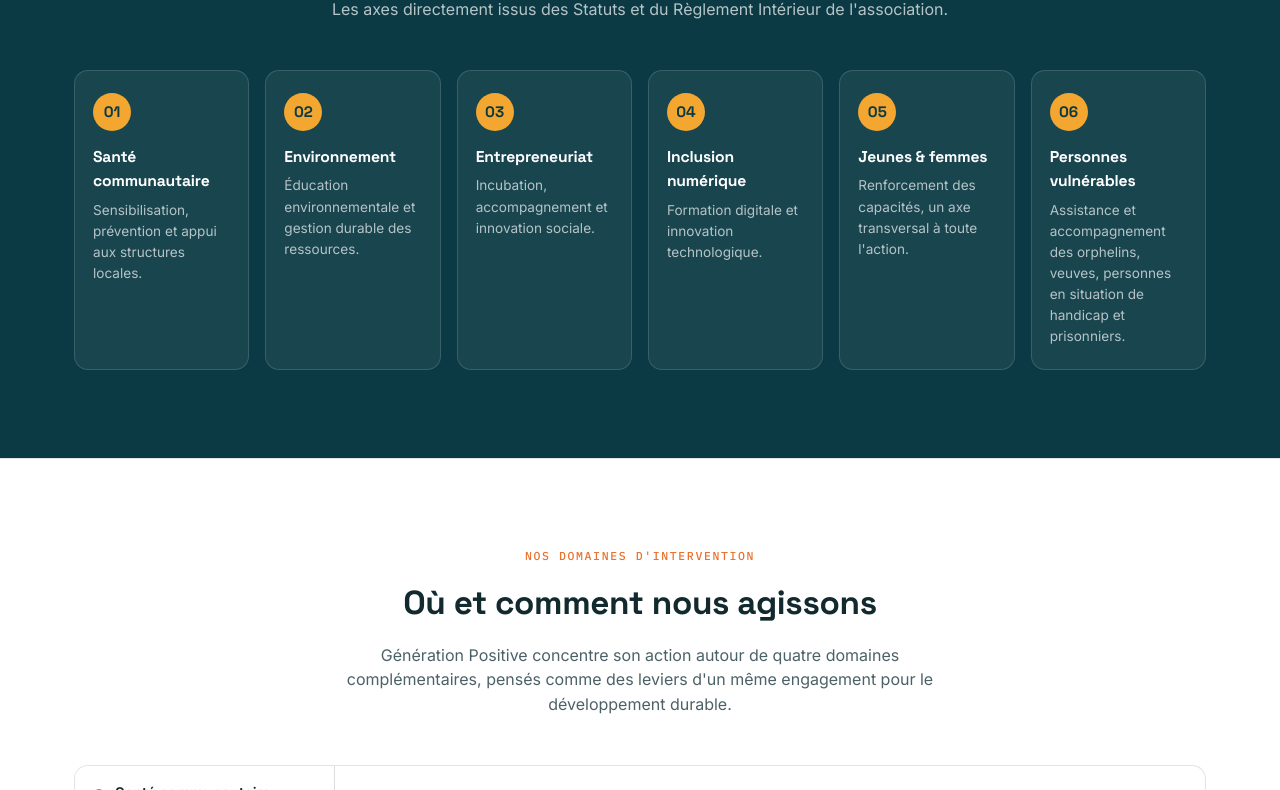
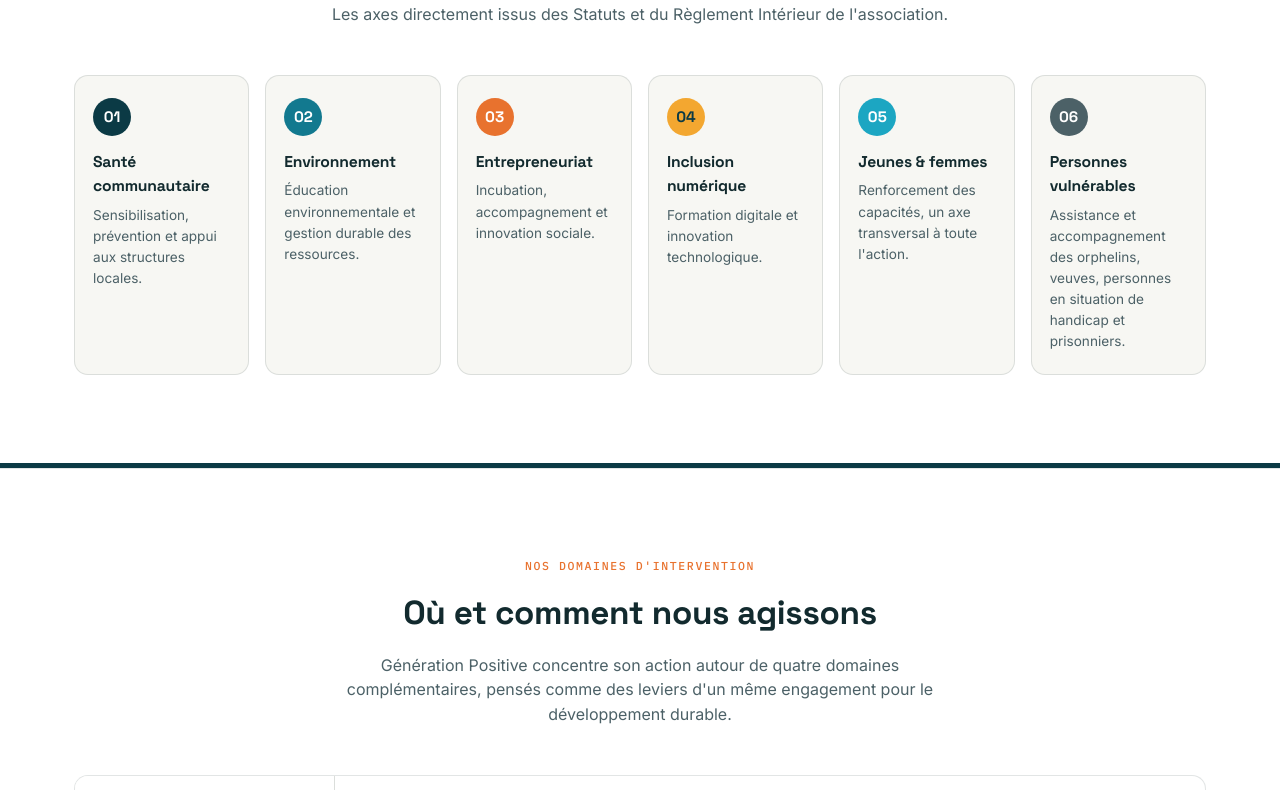
Before and after one commit to generationpositive-dotcom/generationpositive, a plain HTML site: page domaines.html in a window 1280 px wide. Shown: the part 283-1073 px from the top of the page. Drawn offline with nearby package versions, Linux system fonts and the light colour scheme.

Commit message:
Add files via upload

```diff
--- a/css/style.css
+++ b/css/style.css
@@ -204,9 +204,9 @@ section{padding:88px 0;}
 .section-head h2{font-size:clamp(1.6rem,2.6vw,2.2rem);margin-top:12px;}
 .section-head p{color:var(--ink-soft);margin-top:14px;font-size:1rem;}
 .alt{background:var(--white);border-top:1px solid var(--line);border-bottom:1px solid var(--line);}
-.dark{background:var(--teal-deep);color:#fff;}
-.dark .ink-soft{color:rgba(255,255,255,0.7);}
-.dark .section-head p{color:rgba(255,255,255,0.7);}
+.dark{background:#fff;color:var(--ink);border-top:5px solid var(--teal-deep);border-bottom:5px solid var(--teal-deep);}
+.dark .ink-soft{color:var(--ink-soft);}
+.dark .section-head p{color:var(--ink-soft);}
 
 /* ---------- IDENTITY CARDS ---------- */
 .grid-4{display:grid;grid-template-columns:repeat(4,1fr);gap:20px;min-width:0;}
@@ -265,19 +265,25 @@ section{padding:88px 0;}
 /* ---------- MISSION AXES ---------- */
 .axes{display:grid;grid-template-columns:repeat(6,1fr);gap:16px;min-width:0;}
 .axis{
-  background:rgba(255,255,255,0.06);border:1px solid rgba(255,255,255,0.14);
+  background:var(--paper);border:1px solid var(--line);
   border-radius:var(--radius);padding:22px 18px;cursor:pointer;
-  transition:background .2s ease, transform .2s ease;
+  transition:background .2s ease, transform .2s ease, box-shadow .2s ease;
 }
-.axis:hover{background:rgba(255,255,255,0.12);transform:translateY(-3px);}
+.axis:hover{background:#fff;transform:translateY(-3px);box-shadow:0 14px 30px rgba(18,42,46,0.1);}
 .axis .icon{
   width:38px;height:38px;border-radius:50%;
   display:flex;align-items:center;justify-content:center;
   background:var(--gold);color:var(--teal-deep);font-weight:700;font-family:'Space Grotesk';
   margin-bottom:14px;font-size:0.95rem;
 }
-.axis h4{font-size:0.98rem;margin-bottom:6px;}
-.axis p{font-size:0.85rem;color:rgba(255,255,255,0.68);margin:0;}
+.axis h4{font-size:0.98rem;margin-bottom:6px;color:var(--ink);}
+.axis p{font-size:0.85rem;color:var(--ink-soft);margin:0;}
+.axes .axis:nth-child(1) .icon{background:var(--teal-deep);color:#fff;}
+.axes .axis:nth-child(2) .icon{background:var(--teal);color:#fff;}
+.axes .axis:nth-child(3) .icon{background:var(--orange);color:#fff;}
+.axes .axis:nth-child(4) .icon{background:var(--gold);color:var(--teal-deep);}
+.axes .axis:nth-child(5) .icon{background:var(--teal-bright);color:#fff;}
+.axes .axis:nth-child(6) .icon{background:var(--ink-soft);color:#fff;}
 
 /* ---------- DOMAINES TABS ---------- */
 .domaines-wrap{display:grid;grid-template-columns:260px 1fr;gap:0;border:1px solid var(--line);border-radius:var(--radius);overflow:hidden;background:#fff;min-width:0;}
@@ -544,9 +550,11 @@ nav.links a.active::after{
 /* ---------- POURQUOI TRAVAILLER AVEC NOUS ---------- */
 .pourquoi-grid{display:grid;grid-template-columns:repeat(2,1fr);gap:16px;min-width:0;margin-bottom:28px;}
 .pourquoi-item{
-  background:rgba(255,255,255,0.06);border:1px solid rgba(255,255,255,0.12);border-radius:12px;
-  padding:16px 18px;font-size:0.92rem;color:#fff;min-width:0;
+  background:var(--paper);border:1px solid var(--line);border-left:3px solid var(--orange);border-radius:12px;
+  padding:16px 18px;font-size:0.92rem;color:var(--ink);min-width:0;
 }
+.pourquoi-grid .pourquoi-item:nth-child(2n){border-left-color:var(--teal);}
+.pourquoi-grid .pourquoi-item:nth-child(3n){border-left-color:var(--gold);}
 .pourquoi-quote{text-align:center;font-style:italic;color:var(--gold);font-size:1.1rem;margin:0;}
 
 @media(max-width:920px){
```
